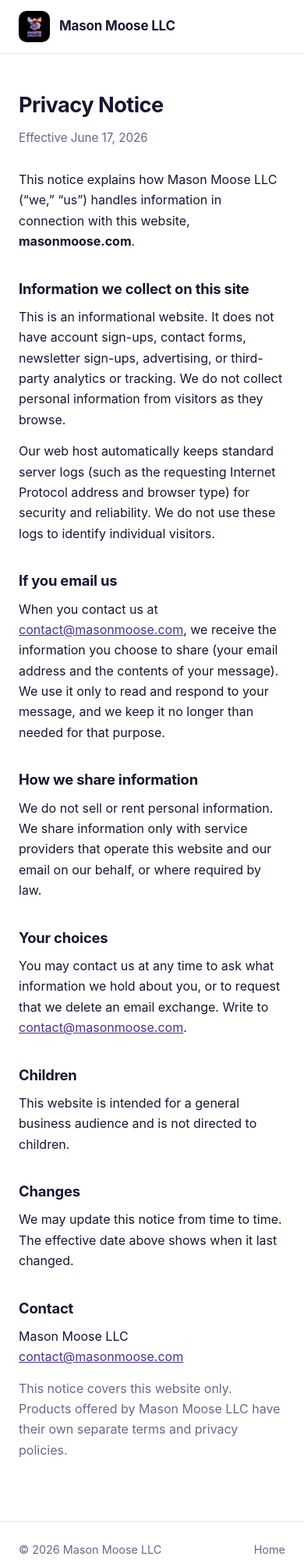
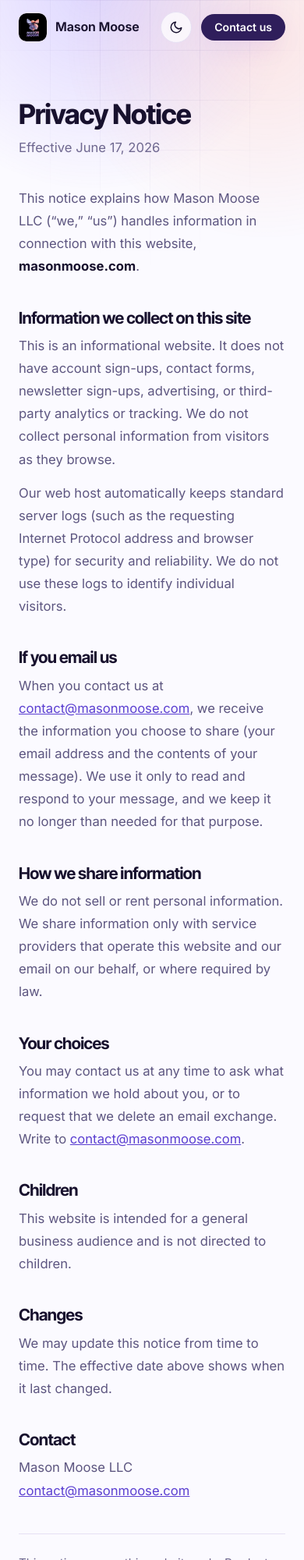
Before and after one commit to masonmoosellc/mason-moose-website, a plain HTML site: page privacy.html in a window 390 px wide. Shown: the top 2000 px of the page at 78% size. Drawn offline with Linux system fonts and the light colour scheme.

Commit message:
Restyle privacy page to match the redesign

```diff
--- a/privacy.html
+++ b/privacy.html
@@ -1,56 +1,57 @@
 <!DOCTYPE html>
-<html lang="en">
+<html lang="en" data-theme="dark">
 <head>
   <meta charset="utf-8" />
   <meta name="viewport" content="width=device-width, initial-scale=1" />
   <title>Privacy &middot; Mason Moose LLC</title>
   <meta name="description" content="Privacy notice for masonmoose.com, the website of Mason Moose LLC." />
-  <link rel="icon" href="assets/favicon.svg" type="image/svg+xml" />
   <meta name="robots" content="index,follow" />
-  <style>
-    :root {
-      --bg: #ffffff; --ink: #1b1430; --muted: #6b6588; --border: #e9e4f2;
-      --surface: #faf8fe; --violet: #412983; --violet-deep: #2f1e5b; --coral: #d5614c;
-      --link: #4a2f93; --shadow: 0 1px 2px rgba(31,18,68,.06), 0 8px 28px rgba(47,30,91,.08);
-      --maxw: 760px;
-    }
-    * { box-sizing: border-box; }
-    body { margin: 0; background: var(--bg); color: var(--ink); line-height: 1.65;
-      font-family: -apple-system, BlinkMacSystemFont, "Segoe UI", Roboto, Helvetica, Arial, sans-serif; -webkit-font-smoothing: antialiased; }
-    a { color: var(--link); }
-    img { display: block; }
-    .wrap { max-width: var(--maxw); margin: 0 auto; padding: 0 24px; }
-    .brand__mark { width: 40px; height: 40px; border-radius: 10px; box-shadow: 0 1px 3px rgba(0,0,0,.14); }
-    header { border-bottom: 1px solid var(--border); }
-    .bar { display: flex; align-items: center; padding: 14px 0; }
-    .brand { display: inline-flex; align-items: center; gap: 12px; text-decoration: none; color: var(--ink); }
-    .brand__name { font-weight: 680; letter-spacing: -0.01em; font-size: 1.06rem; }
-    main { padding: 44px 0 64px; }
-    h1 { font-size: clamp(1.7rem, 4vw, 2.2rem); letter-spacing: -0.02em; margin: 0 0 6px; }
-    .updated { color: var(--muted); margin: 0 0 28px; font-size: 0.95rem; }
-    h2 { font-size: 1.15rem; letter-spacing: -0.01em; margin: 32px 0 8px; }
-    p { margin: 0 0 14px; }
-    .muted { color: var(--muted); }
-    footer { border-top: 1px solid var(--border); padding: 24px 0 40px; color: var(--muted); font-size: 0.9rem; }
-    .foot { display: flex; flex-wrap: wrap; gap: 8px 16px; align-items: center; justify-content: space-between; }
-    .foot a { color: var(--muted); text-decoration: none; }
-    .foot a:hover { color: var(--ink); }
-  </style>
+  <link rel="canonical" href="https://masonmoose.com/privacy.html" />
+  <meta name="theme-color" media="(prefers-color-scheme: dark)" content="#07050f" />
+  <meta name="theme-color" media="(prefers-color-scheme: light)" content="#fbfaff" />
+  <link rel="icon" href="assets/img/icon-32.png" sizes="32x32" type="image/png" />
+  <link rel="icon" href="assets/img/icon-192.png" sizes="192x192" type="image/png" />
+  <link rel="apple-touch-icon" href="assets/img/apple-touch-icon.png" />
+  <script>
+    (function () {
+      var d = document.documentElement, t = null;
+      try { t = localStorage.getItem('mm-theme'); } catch (e) {}
+      d.dataset.theme = t === 'light' || t === 'dark' ? t : (matchMedia('(prefers-color-scheme: light)').matches ? 'light' : 'dark');
+      if (!matchMedia('(prefers-reduced-motion: reduce)').matches) d.classList.add('motion');
+    })();
+  </script>
+  <link rel="stylesheet" href="assets/css/site.css" />
 </head>
 <body>
-  <header>
-    <div class="wrap">
-      <div class="bar">
-        <a class="brand" href="index.html" aria-label="Mason Moose LLC home">
-          <img class="brand__mark" src="assets/brand.svg" alt="" width="40" height="40" />
-          <span class="brand__name">Mason Moose LLC</span>
-        </a>
-      </div>
+  <a class="skip" href="#main">Skip to content</a>
+
+  <svg width="0" height="0" style="position:absolute" aria-hidden="true">
+    <defs>
+      <symbol id="i-sun" viewBox="0 0 24 24"><g fill="none" stroke="currentColor" stroke-width="2" stroke-linecap="round" stroke-linejoin="round"><circle cx="12" cy="12" r="4"/><path d="M12 2v2M12 20v2M4.93 4.93l1.41 1.41M17.66 17.66l1.41 1.41M2 12h2M20 12h2M4.93 19.07l1.41-1.41M17.66 6.34l1.41-1.41"/></g></symbol>
+      <symbol id="i-moon" viewBox="0 0 24 24"><g fill="none" stroke="currentColor" stroke-width="2" stroke-linecap="round" stroke-linejoin="round"><path d="M21 12.8A9 9 0 1 1 11.2 3a7 7 0 0 0 9.8 9.8Z"/></g></symbol>
+    </defs>
+  </svg>
+
+  <div class="bg" aria-hidden="true"><div class="blob b1"></div><div class="blob b2"></div><div class="grid"></div></div>
+
+  <header class="nav">
+    <div class="wrap bar">
+      <a class="brand" href="index.html"><img src="assets/img/logo-72.png" alt="" width="36" height="36" /><span>Mason Moose</span></a>
+      <nav class="nav-links" aria-label="Main">
+        <a href="index.html#principles">Principles</a>
+        <a href="index.html#how">How we work</a>
+        <a href="privacy.html" aria-current="page">Privacy</a>
+      </nav>
+      <button class="theme-toggle" type="button" data-theme-toggle aria-label="Switch to light theme">
+        <svg class="i-sun" aria-hidden="true"><use href="#i-sun"/></svg>
+        <svg class="i-moon" aria-hidden="true"><use href="#i-moon"/></svg>
+      </button>
+      <a class="btn btn-primary btn-sm" href="index.html#contact">Contact us</a>
     </div>
   </header>
 
-  <main>
-    <div class="wrap">
+  <main id="main">
+    <div class="wrap prose">
       <h1>Privacy Notice</h1>
       <p class="updated">Effective June&nbsp;17, 2026</p>
 
@@ -98,11 +99,33 @@
 
   <footer>
     <div class="wrap">
-      <div class="foot">
-        <span>&copy; 2026 Mason Moose LLC</span>
-        <a href="index.html">Home</a>
+      <div class="foot-grid">
+        <div class="foot-about">
+          <a class="brand" href="index.html"><img src="assets/img/logo-72.png" alt="" width="36" height="36" /><span>Mason Moose LLC</span></a>
+          <p>An independent software company based in the United States.</p>
+        </div>
+        <div>
+          <h2 class="foot-h">Company</h2>
+          <ul>
+            <li><a href="index.html#principles">Principles</a></li>
+            <li><a href="index.html#how">How we work</a></li>
+            <li><a href="index.html#contact">Contact</a></li>
+          </ul>
+        </div>
+        <div>
+          <h2 class="foot-h">Legal</h2>
+          <ul>
+            <li><a href="privacy.html" aria-current="page">Privacy notice</a></li>
+          </ul>
+        </div>
+      </div>
+      <div class="foot-bottom">
+        <span>&copy; 2026 Mason Moose LLC. All rights reserved.</span>
+        <span>Made with care in the U.S.</span>
       </div>
     </div>
   </footer>
+
+  <script src="assets/js/site.js" defer></script>
 </body>
 </html>
```
